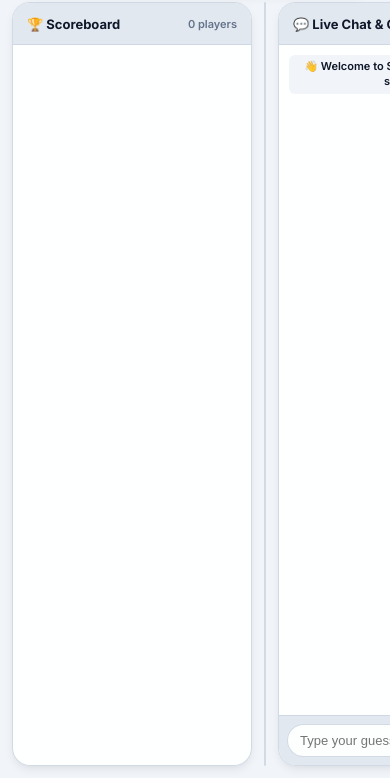
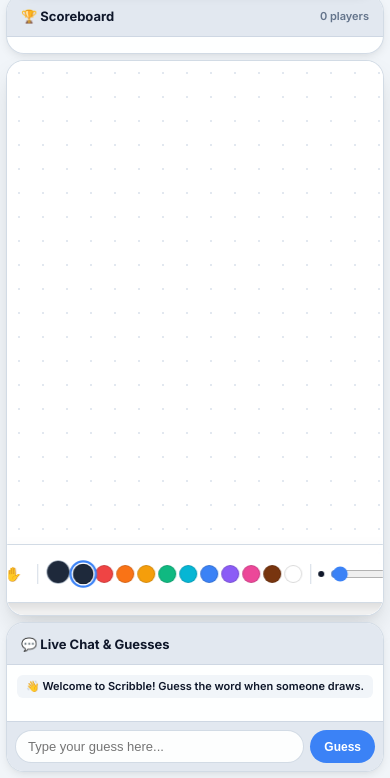
Before and after one commit to ShubhPatel78/Scribble, a website: page client/index.html in a window 390 px wide. Shown: the part 66-844 px from the top of the page. Drawn offline with Linux system fonts and the light colour scheme.

Commit message:
fix: resolve canvas layout sizing, touch-action, and room sync permissions

```diff
--- a/client/canvas.js
+++ b/client/canvas.js
@@ -51,6 +51,15 @@ class CanvasEngine {
     init() {
         this.resize();
         window.addEventListener('resize', () => this.resize());
+        if (typeof window.ResizeObserver !== 'undefined') {
+            const ro = new ResizeObserver(() => this.resize());
+            ro.observe(this.viewport);
+            if (this.viewport.parentElement) {
+                ro.observe(this.viewport.parentElement);
+            }
+        }
+        requestAnimationFrame(() => this.resize());
+        setTimeout(() => this.resize(), 100);
         this.bindEvents();
     }
 
@@ -58,8 +67,8 @@ class CanvasEngine {
      * Resizes canvases matching container dimensions and DPI.
      */
     resize() {
-        const width = this.viewport.clientWidth;
-        const height = this.viewport.clientHeight;
+        const width = Math.max(this.viewport.clientWidth, this.viewport.offsetWidth, 100);
+        const height = Math.max(this.viewport.clientHeight, this.viewport.offsetHeight, 100);
         this.dpr = window.devicePixelRatio || 1;
 
         [this.drawingCanvas, this.overlayCanvas].forEach(canvas => {
--- a/client/game-client.js
+++ b/client/game-client.js
@@ -113,7 +113,7 @@ class GameClient {
         // 1. Update Top Bar
         if (this.roundDisplay) {
             if (this.gameState === 'LOBBY') {
-                this.roundDisplay.textContent = 'Waiting for players';
+                this.roundDisplay.textContent = 'Lobby (Free Draw)';
             } else if (this.gameState === 'GAME_OVER') {
                 this.roundDisplay.textContent = 'Game Over';
             } else {
@@ -128,10 +128,8 @@ class GameClient {
         if (this.startGameBtn) {
             if (this.isHost && (this.gameState === 'LOBBY' || this.gameState === 'GAME_OVER')) {
                 this.startGameBtn.classList.remove('hidden');
-                this.startGameBtn.disabled = this.players.length < 2;
-                this.startGameBtn.title = this.players.length < 2
-                    ? 'Need at least 2 players to start'
-                    : 'Start the Scribble match!';
+                this.startGameBtn.disabled = this.players.length < 1;
+                this.startGameBtn.title = 'Start the Scribble match!';
             } else {
                 this.startGameBtn.classList.add('hidden');
             }
@@ -172,7 +170,7 @@ class GameClient {
         if (!this.wordHintText) return;
 
         if (this.gameState === 'LOBBY') {
-            this.wordHintText.innerHTML = '<span class="clue-subtle">Scribble Arena — Invite friends to play!</span>';
+            this.wordHintText.innerHTML = '<span class="clue-subtle">🎨 Lobby: Practice drawing or click "Start Game" to play!</span>';
             return;
         }
 
--- a/client/style.css
+++ b/client/style.css
@@ -394,12 +394,16 @@ body {
     right: 12px;
     display: grid;
     grid-template-columns: 240px 1fr 300px;
+    grid-template-rows: 1fr;
+    height: calc(100vh - 80px);
     gap: 12px;
     z-index: 10;
 }
 
 /* Sidebar common */
 .game-sidebar {
+    height: 100%;
+    min-height: 0;
     background: var(--bg-surface);
     backdrop-filter: blur(16px);
     border: 1px solid var(--border-color);
@@ -534,6 +538,10 @@ body {
    ======================================================== */
 .game-canvas-area {
     position: relative;
+    width: 100%;
+    height: 100%;
+    min-height: 0;
+    min-width: 0;
     border-radius: var(--radius-lg);
     overflow: hidden;
     box-shadow: var(--shadow-lg);
@@ -548,6 +556,7 @@ body {
     width: 100%;
     height: 100%;
     cursor: crosshair;
+    touch-action: none;
     background-color: var(--canvas-bg);
     background-image: var(--canvas-grid-type);
     background-size: var(--canvas-grid-size);
@@ -560,6 +569,7 @@ body {
     width: 100%;
     height: 100%;
     pointer-events: none;
+    touch-action: none;
 }
 
 /* Floating Toolbar for Drawer */
@@ -1223,3 +1233,70 @@ body {
 .eraser-cursor.hidden {
     display: none;
 }
+
+/* ========================================================
+   Responsive Media Queries
+   ======================================================== */
+@media (max-width: 960px) {
+    .game-arena {
+        grid-template-columns: 180px 1fr 240px;
+        gap: 8px;
+        top: 64px;
+        left: 8px;
+        right: 8px;
+        bottom: 8px;
+        height: calc(100vh - 72px);
+    }
+
+    .top-nav {
+        left: 8px;
+        right: 8px;
+        padding: 0 10px;
+        gap: 6px;
+    }
+
+    .brand-name {
+        display: none;
+    }
+}
+
+@media (max-width: 720px) {
+    .game-arena {
+        display: flex;
+        flex-direction: column;
+        top: 60px;
+        left: 6px;
+        right: 6px;
+        bottom: 6px;
+        height: calc(100vh - 66px);
+        gap: 6px;
+    }
+
+    .game-scoreboard {
+        height: 60px;
+        min-height: 60px;
+    }
+
+    .players-list-scroll {
+        flex-direction: row;
+        overflow-x: auto;
+        overflow-y: hidden;
+        gap: 4px;
+    }
+
+    .player-card {
+        padding: 4px 8px;
+        min-width: 120px;
+        flex-shrink: 0;
+    }
+
+    .game-canvas-area {
+        flex: 1;
+        min-height: 220px;
+    }
+
+    .game-chat-panel {
+        height: 150px;
+        min-height: 150px;
+    }
+}
--- a/server/game-engine.js
+++ b/server/game-engine.js
@@ -121,8 +121,8 @@ class GameEngine {
         if (!player || (!player.isHost && this.players.size > 1)) {
             return { error: 'Only the room host can start the game.' };
         }
-        if (this.players.size < 2) {
-            return { error: 'Need at least 2 players to start a Scribble match.' };
+        if (this.players.size < 1) {
+            return { error: 'Need at least 1 player to start a Scribble match.' };
         }
 
         // Reset scores
@@ -147,7 +147,7 @@ class GameEngine {
         if (this.onClearCanvas) this.onClearCanvas();
 
         const playerList = Array.from(this.players.values());
-        if (playerList.length < 2) {
+        if (playerList.length < 1) {
             this.resetToLobby();
             return;
         }
```
Also changed, not shown: server/server.js (+12 -1 lines).
